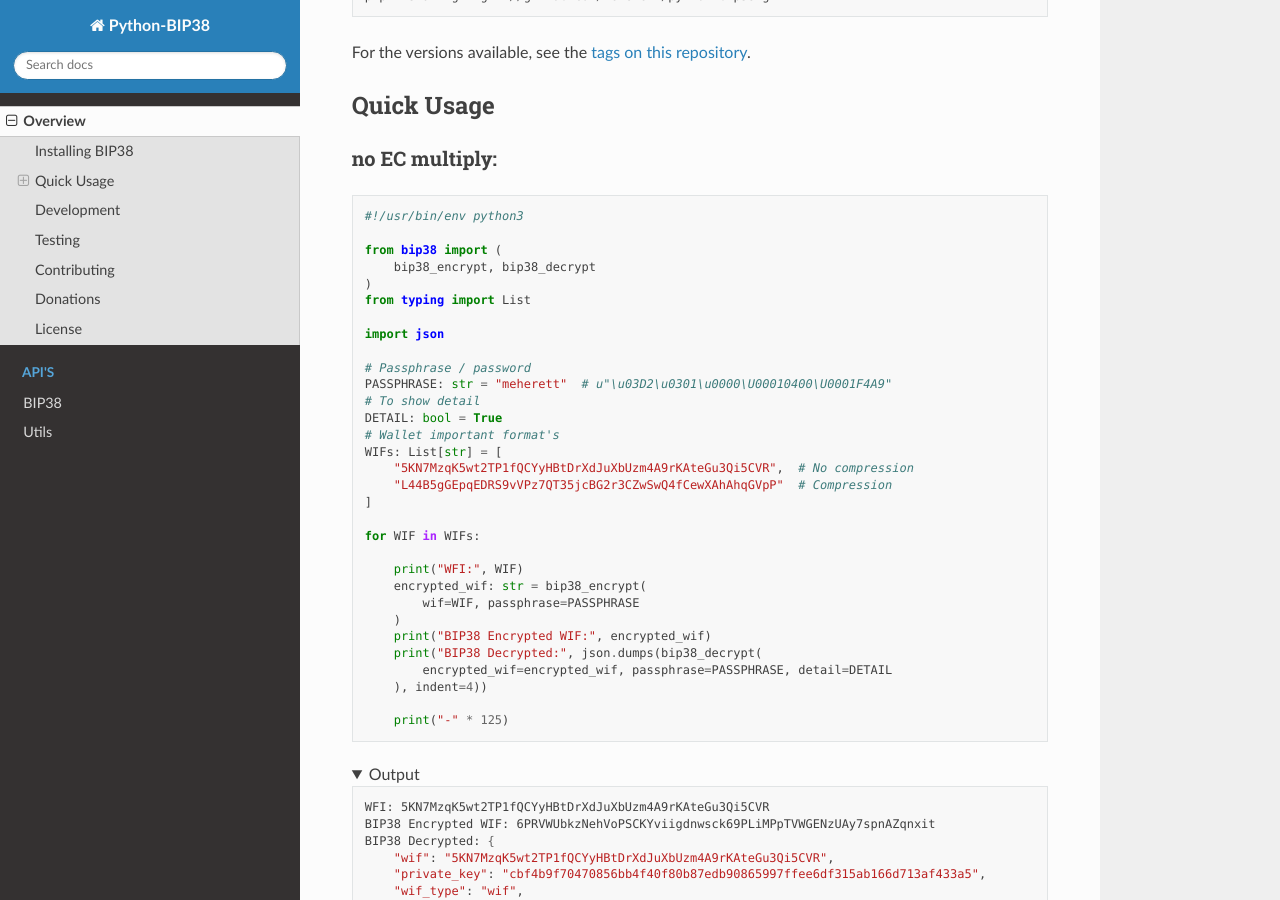
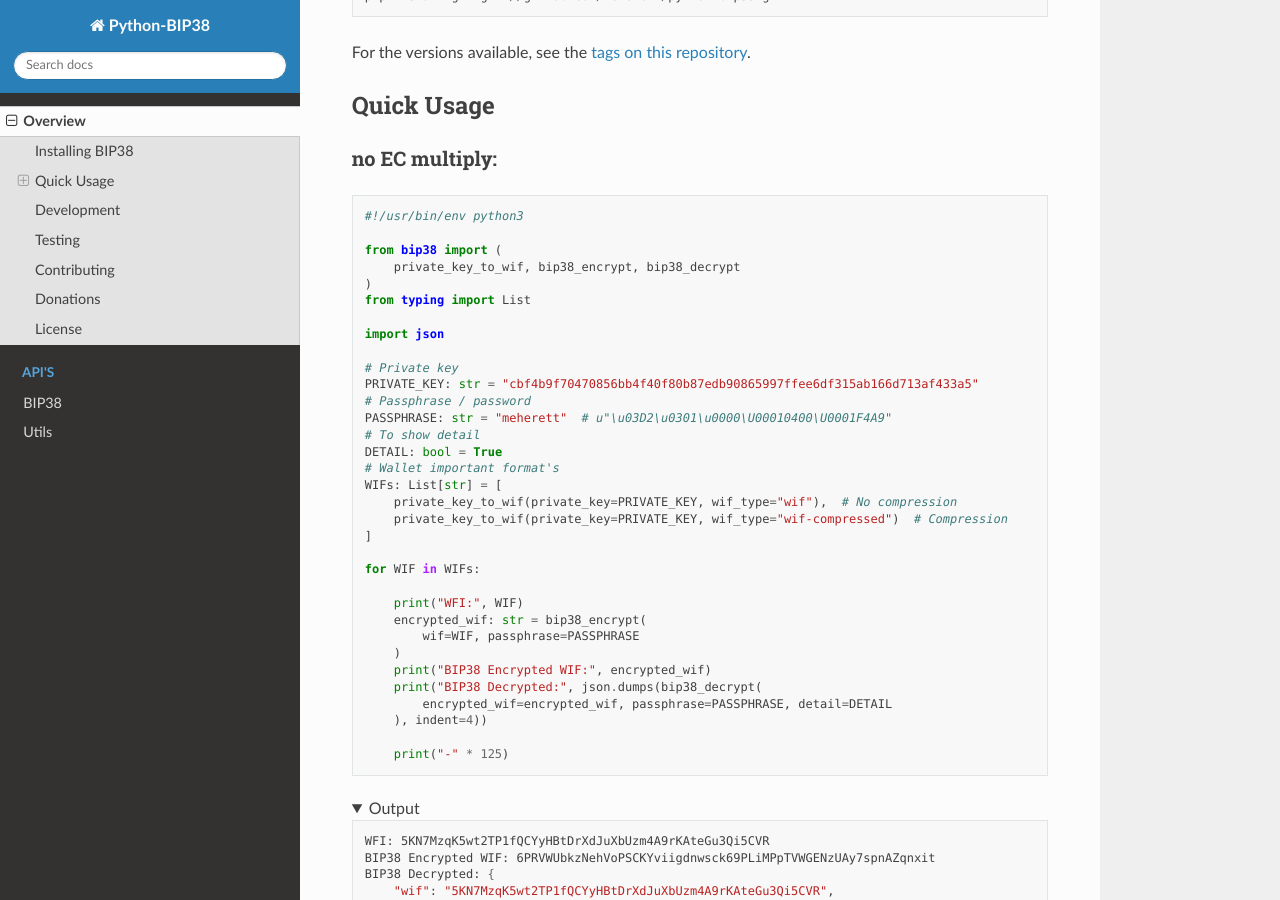
Before and after one commit to meherett/python-bip38, a Sphinx documentation site: the page built from docs/index.rst, in a window 1280 px wide and 900 px high, scrolled down 837 px. Built offline with Sphinx 7.4.7 and the Read the Docs theme 2.0.0, drawn with Linux system fonts in a browser that asks for light colours.

Commit message:
Update: quick usage of no EC multiply

```diff
--- a/docs/index.rst
+++ b/docs/index.rst
@@ -60,20 +60,22 @@ _______________
     #!/usr/bin/env python3
 
     from bip38 import (
-        bip38_encrypt, bip38_decrypt
+        private_key_to_wif, bip38_encrypt, bip38_decrypt
     )
     from typing import List
 
     import json
 
+    # Private key
+    PRIVATE_KEY: str = "cbf4b9f70470856bb4f40f80b87edb90865997ffee6df315ab166d713af433a5"
     # Passphrase / password
     PASSPHRASE: str = "meherett"  # u"\u03D2\u0301\u0000\U00010400\U0001F4A9"
     # To show detail
     DETAIL: bool = True
     # Wallet important format's
     WIFs: List[str] = [
-        "5KN7MzqK5wt2TP1fQCYyHBtDrXdJuXbUzm4A9rKAteGu3Qi5CVR",  # No compression
-        "L44B5gGEpqEDRS9vVPz7QT35jcBG2r3CZwSwQ4fCewXAhAhqGVpP"  # Compression
+        private_key_to_wif(private_key=PRIVATE_KEY, wif_type="wif"),  # No compression
+        private_key_to_wif(private_key=PRIVATE_KEY, wif_type="wif-compressed")  # Compression
     ]
 
     for WIF in WIFs:
```
Also changed, not shown: README.md (+8 -4 lines).
